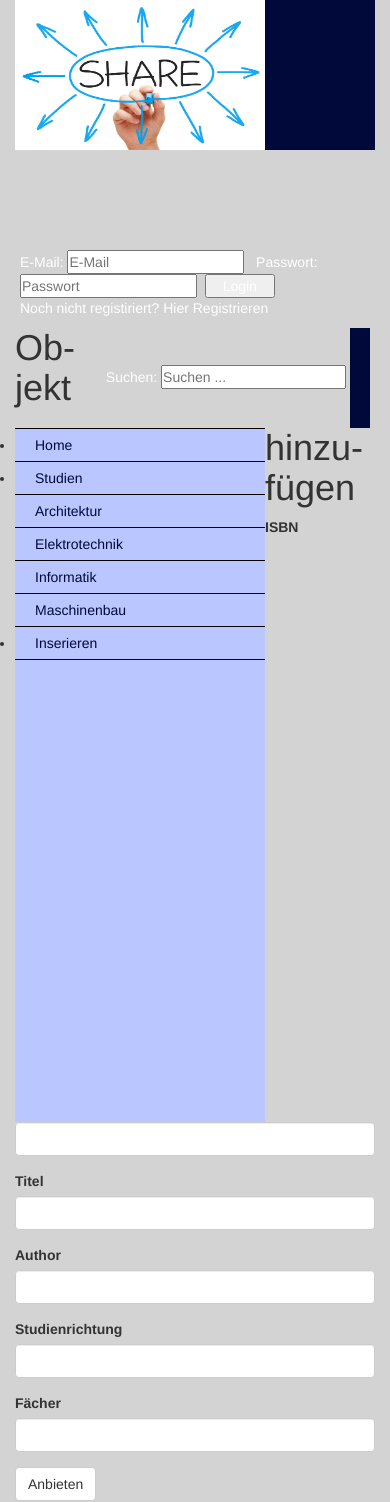
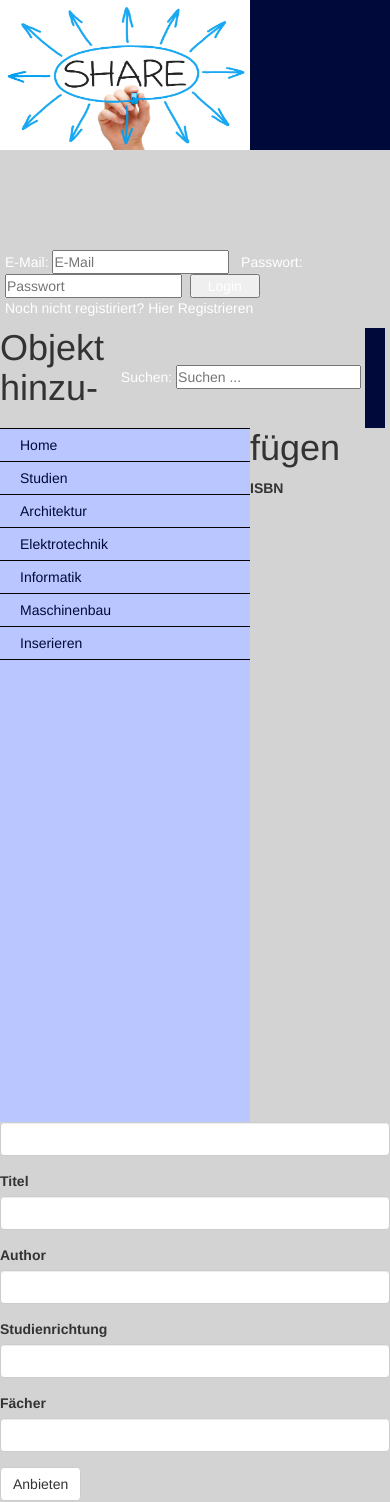
Before and after one commit to CarlosGRodriguezL/iixd, a PHP site: page /sellform.html in a window 390 px wide. Run offline with PHP 8.4, Linux system fonts and the light colour scheme.

Commit message:
modifications

```diff
--- a/sellform.html
+++ b/sellform.html
@@ -10,6 +10,8 @@
 	</head>
 	<body>
 	<div class="container-fluid">
+	<div class="row">
+	<div class="col-md-12">
 	<div id="banner">
 		<div id="logo"><img src="img/logo.jpg" /></div>
 		<div id="login">
@@ -17,7 +19,8 @@
 		</div>
 		<div id="search">Suchen: <input type="text" size="20" name="bn" placeholder="Suchen ... " title="Suchen ..." /> <button type="button" style="background-color:#000A3A; border: none;"><img style="height:20px; width: 20px; padding-top:100px;" src="img/search.ico" /></button></div>
 	</div>
-
+	</div>
+	<div class="col-md-3">
 	<div id="control">
 		<ul>
 			<li><a href="anmelden.html">Home</a></li>
@@ -33,10 +36,8 @@
 			<li><a href="#">Inserieren</a></li>
 		</ul>
 	</div>
-
-
-
-	<div id="content">
+	</div>
+	<div class="col-md-9">
 			<div class="row">
 				<div class="col-md-8">
 					<h1>Objekt hinzufügen</h1>
--- a/sellformstyle.css
+++ b/sellformstyle.css
@@ -1,3 +1,7 @@
 .hide{
 	display:hide;
 }
+
+.container-fluid{
+	padding: 0 !important;
+}
```
